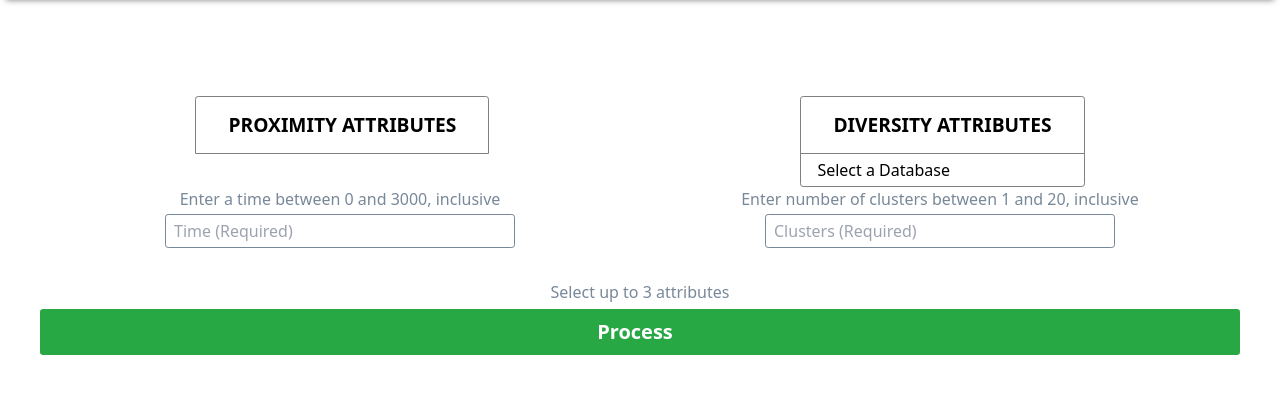
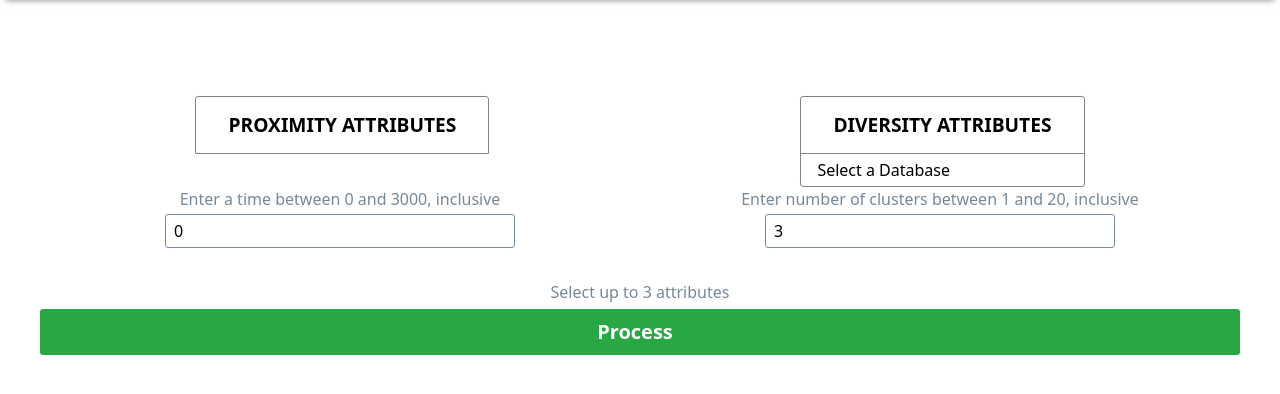
Before and after one commit to sdmay21-31/ProximityVsDiversity, a Django app: template app/templates/process.html in a window 1280 px wide. Shown: the part 44-438 px from the top of the page. Run offline with Django 3.2, Linux system fonts and the light colour scheme; the template is opened without the code that fills it, so the values that code supplies are empty; some libraries are stand-ins or nearby versions.

Commit message:
wip: Processing

```diff
--- a/app/templates/process.html
+++ b/app/templates/process.html
@@ -56,12 +56,12 @@
             <div class="input-outer-container">
                 <div class="input-container" id="input-time-container">
                     <p class="input-instruction">Enter a time between 0 and 3000, inclusive</p>
-                    <input class="input input-time" type="text" placeholder="Time (Required)" min=0 max=3000 inputType="time" onkeypress="return (event.charCode == 8 || event.charCode == 0 || event.charCode == 13) ? null : event.charCode >= 48 && event.charCode <= 57" oninput="controlInput(event)" />
+                    <input class="input input-time" type="text" placeholder="Time (Required)" min=0 max=3000 inputType="time" value="0" onkeypress="return (event.charCode == 8 || event.charCode == 0 || event.charCode == 13) ? null : event.charCode >= 48 && event.charCode <= 57" oninput="controlInput(event)" />
                 </div>
 
                 <div class="input-container" id="input-cluster-container">
                     <p class="input-instruction">Enter number of clusters between 1 and 20, inclusive</p>
-                    <input class="input input-cluster" type="text" placeholder="Clusters (Required)" min=0 max=20 inputType="div" onkeypress="return (event.charCode == 8 || event.charCode == 0 || event.charCode == 13) ? null : event.charCode >= 48 && event.charCode <= 57" oninput="controlInput(event)" />
+                    <input class="input input-cluster" type="text" placeholder="Clusters (Required)" min=0 max=20 inputType="div" value="3" onkeypress="return (event.charCode == 8 || event.charCode == 0 || event.charCode == 13) ? null : event.charCode >= 48 && event.charCode <= 57" oninput="controlInput(event)" />
                 </div>
             </div>
             <div class="process-button-container">
@@ -85,7 +85,9 @@
             </div>
         </div>
     </div>
-    <div class="chart-container"></div>
+    <div class="chart-container">
+        <img id="chart">
+    </div>
 </div>
 <div class="plotly-container"></div>
 {# TODO: PLEASE LORD REMOVE THIS #}
```
Also changed, not shown: app/shims.py (+11 -8 lines), app/views.py (+9 -1 lines).
